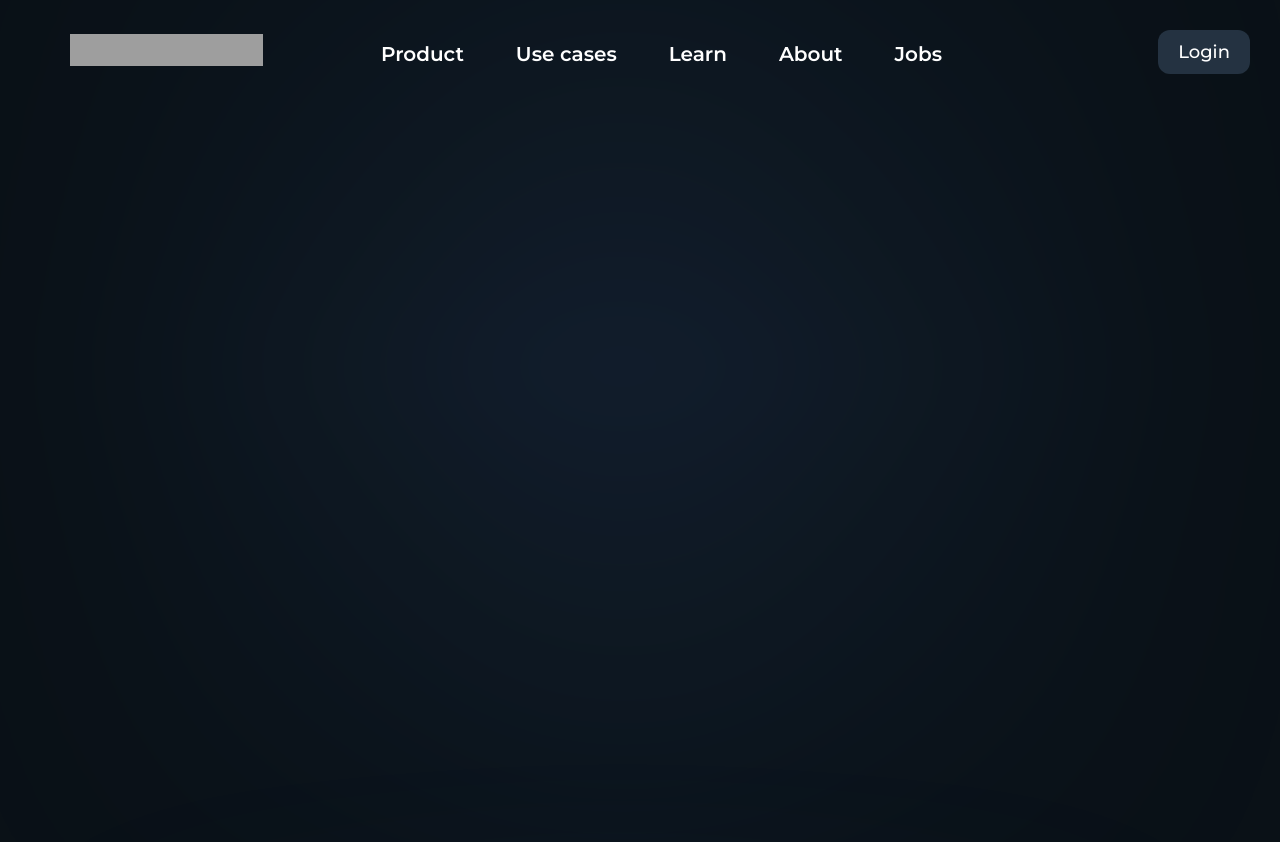
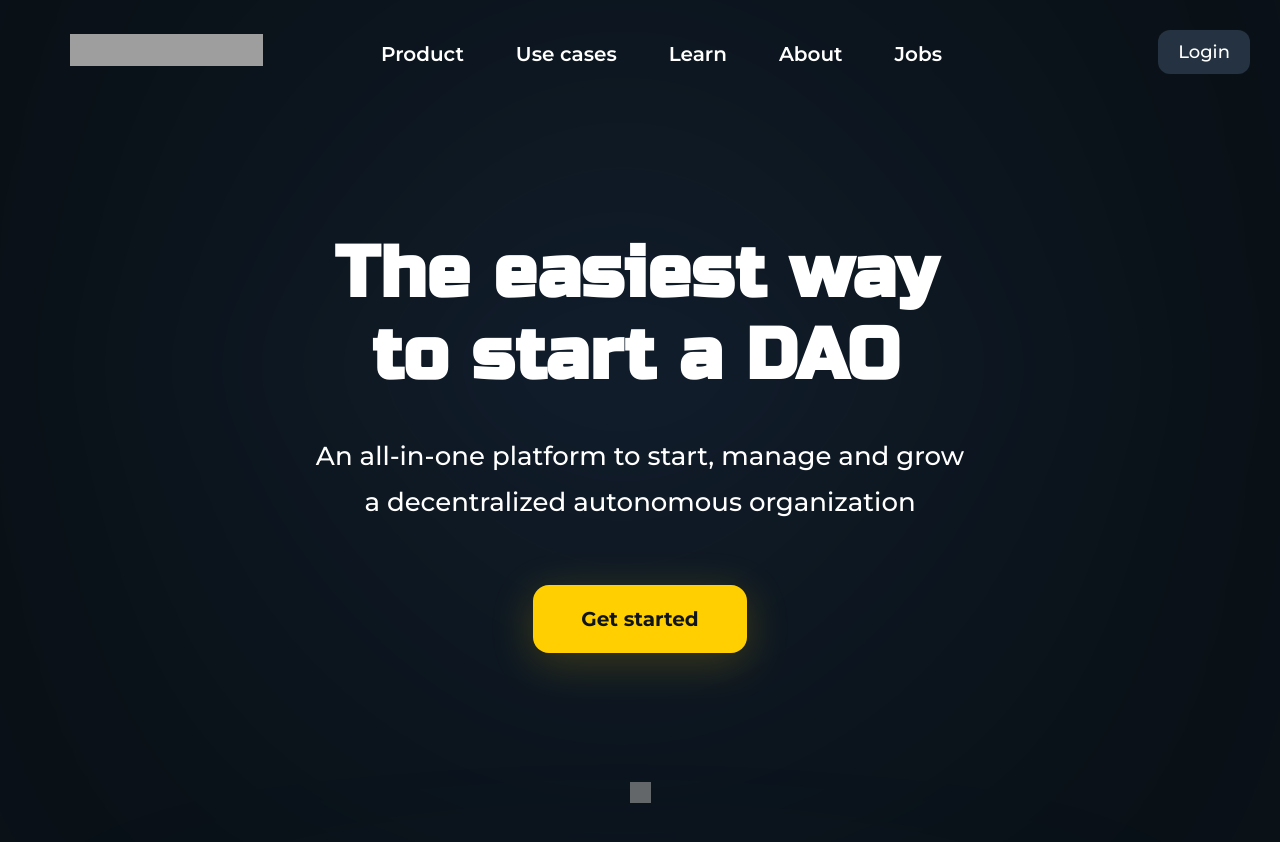
Before and after one commit to Exportqq/Superdao, a Nuxt app: page / in a window 1280 px wide. Shown: the top 842 px of the page. Built offline with nearby package versions, Linux system fonts and the light colour scheme; grey boxes are pictures that could not be loaded.

Commit message:
superdao

```diff
--- a/app.vue
+++ b/app.vue
@@ -127,6 +127,32 @@
             </div>
           </div>
         </div>
+        <div class="header-slogan-navigation">
+            <table>
+              <tr>
+                <td>
+                  <p class="header-txt-slogan">The easiest way to start a DAO</p>
+                </td>
+              </tr>
+              <tr>
+                <td>
+                  <p class="header-txt-slogan-comment">An all-in-one platform to start, manage and grow a decentralized autonomous organization</p>
+                </td>
+              </tr>
+              <tr>
+                <td style="text-align: center;">
+                  <button class="start">Get started</button>
+                </td>
+              </tr>
+              <tr>
+                <td style="text-align: center;">
+                  <img class="swop" src="public/swop.svg">
+                </td>
+              </tr>
+            </table>
+
+
+        </div>
       </div>
     </div>
   </div>
@@ -224,8 +250,79 @@ button {
 }
 
 .show-burger {
-    display: none;
+  display: none;
+}
+
+.header-txt-slogan {
+  color: rgb(255, 255, 255);
+  font-family: 'Russo One';
+  font-size: 72px;
+  font-weight: 700;
+  line-height: 82px;
+  letter-spacing: 1px;
+  text-align: center;
+  margin: 200px 0px 0px 0px;
+  width: 642px;
+  height: 164px;
+}
+
+.header-slogan-navigation {
+  display: flex;
+  height: 210px;
+  flex-direction: column;
+  align-items: center;
+}
+
+.header-txt-slogan-comment {
+  color: rgb(255, 255, 255);
+  font-family: 'Montserrat';
+  font-size: 26px;
+  font-weight: 500;
+  line-height: 46px;
+  letter-spacing: 0px;
+  text-align: center;
+  width: 650px;
+  height: 92px;
+  margin: 32px 0px 0px 0px;
+}
+
+.start {
+  width: 214px;
+  height: 68px;
+  border-radius: 16px;
+  box-shadow: 0px 9px 44px 0px rgba(255, 207, 1, 0.2);
+  background: rgb(255, 207, 1);
+  color: rgb(16, 21, 26);
+  font-family: 'Montserrat';
+  font-size: 20px;
+  font-weight: 700;
+  line-height: 36px;
+  letter-spacing: 0px;
+  text-align: center;
+  margin: 56px 0px 0px 0px;
+}
+
+.a {
+  display: flex;
+}
+
+.swop {
+  height: 21px;
+  width: 21px;
+  margin: 120px 0px 0px 0px;
+  animation: scrollDown 2s infinite alternate ease-in-out;
+}
+
+@keyframes scrollDown {
+  0% {
+    transform: translateY(0);
+    opacity: 0.2; /* Start with slightly lower opacity */
   }
+  100% {
+    transform: translateY(10px); /* Move down slightly */
+    opacity: 1; /* Full opacity at the end */
+  }
+}
 @media (min-width: 769px) and (max-width: 1200px) {
   * {
     margin: 0px;
@@ -303,6 +400,77 @@ button {
 
   .show-burger {
     display: none;
+  }
+
+  .header-txt-slogan {
+    color: rgb(255, 255, 255);
+    font-family: 'Russo One';
+    font-size: 52px;
+    font-weight: 700;
+    line-height: 60px;
+    letter-spacing: 0px;
+    text-align: center;
+    margin: 120px 0px 0px 0px;
+    width: 454px;
+    height: 120px;
+  }
+
+  .header-slogan-navigation {
+    display: flex;
+    height: 210px;
+    flex-direction: column;
+    align-items: center;
+  }
+
+  .header-txt-slogan-comment {
+    color: rgb(255, 255, 255);
+    font-family: 'Montserrat';
+    font-size: 20px;
+    font-weight: 500;
+    line-height: 34px;
+    letter-spacing: 0px;
+    text-align: center;
+    width: 500px;
+    height: 68px;
+    margin: 20px 0px 0px 0px;
+  }
+
+  .start {
+    width: 176px;
+    height: 56px;
+    border-radius: 12px;
+    box-shadow: 0px 7px 36px 0px rgba(255, 207, 1, 0.2);
+    background: rgb(255, 207, 1);
+    color: rgb(16, 21, 26);
+    font-family: 'Montserrat';
+    font-size: 17px;
+    font-weight: 700;
+    line-height: 30px;
+    letter-spacing: 0px;
+    text-align: center;
+    margin: 44px 0px 0px 0px;
+  }
+
+  .a {
+    display: flex;
+  }
+
+  .swop {
+    height: 17px;
+    width: 17px;
+    margin: 64px 0px 0px 0px;
+    animation: scrollDown 2s infinite alternate ease-in-out;
+  }
+
+  @keyframes scrollDown {
+    0% {
+      transform: translateY(0);
+      opacity: 0.2; /* Start with slightly lower opacity */
+    }
+    100% {
+      transform: translateY(10px); /* Move down slightly */
+      opacity: 1; /* Full opacity at the end */
+    }
   }
 }
 
@@ -521,6 +689,9 @@ button {
     background: rgba(119, 230, 255, 0.15);
     width: 56px;
     height: 56px;
+    display: flex;
+    align-items: center;
+    justify-content: center;
   }
 
   .telegram {
@@ -528,6 +699,9 @@ button {
     background: rgba(119, 149, 255, 0.15);
     width: 56px;
     height: 56px;
+    display: flex;
+    align-items: center;
+    justify-content: center;
   }
 
   .youtube {
@@ -535,6 +709,9 @@ button {
     background: rgba(247, 135, 135, 0.15);
     width: 56px;
     height: 56px;
+    display: flex;
+    align-items: center;
+    justify-content: center;
   }
 
   .discord {
@@ -542,6 +719,9 @@ button {
     background: rgba(146, 119, 255, 0.15);
     width: 56px;
     height: 56px;
+    display: flex;
+    align-items: center;
+    justify-content: center;
   }
 
   .sockial-network-list {
@@ -555,5 +735,77 @@ button {
   .no-scroll {
     overflow: hidden;
   }
+
+  .header-txt-slogan {
+    color: rgb(255, 255, 255);
+    font-family: 'Russo One';
+    font-size: 36px;
+    font-weight: 700;
+    line-height: 44px;
+    letter-spacing: 0px;
+    text-align: center;
+    margin: 110px 0px 0px 0px;
+    width: 314px;
+    height: 88px;
+  }
+
+  .header-slogan-navigation {
+    display: flex;
+    height: 210px;
+    flex-direction: column;
+    align-items: center;
+  }
+
+  .header-txt-slogan-comment {
+    color: rgb(255, 255, 255);
+    font-family: 'Montserrat';
+    font-size: 18px;
+    font-weight: 500;
+    line-height: 28px;
+    letter-spacing: 0px;
+    text-align: center;
+    width: 314px;
+    height: 84px;
+    margin: 16px 0px 0px 0px;
+  }
+
+  .start {
+    width: 145px;
+    height: 46px;
+    border-radius: 12px;
+    box-shadow: 0px 7px 36px 0px rgba(255, 207, 1, 0.2);
+    background: rgb(255, 207, 1);
+    color: rgb(16, 21, 26);
+    font-family: 'Montserrat';
+    font-size: 15px;
+    font-weight: 700;
+    line-height: 30px;
+    letter-spacing: 0px;
+    text-align: center;
+    margin: 40px 0px 0px 0px;
+  }
+
+  .a {
+    display: flex;
+  }
+
+  .swop {
+    height: 21px;
+    width: 21px;
+    margin: 120px 0px 0px 0px;
+    display: none;
+    animation: scrollDown 2s infinite alternate ease-in-out;
+  }
+
+  @keyframes scrollDown {
+    0% {
+      transform: translateY(0);
+      opacity: 0.2; /* Start with slightly lower opacity */
+    }
+    100% {
+      transform: translateY(10px); /* Move down slightly */
+      opacity: 1; /* Full opacity at the end */
+    }
+  }
 }
 </style>
```
Also changed, not shown: public/swop.svg (added).
